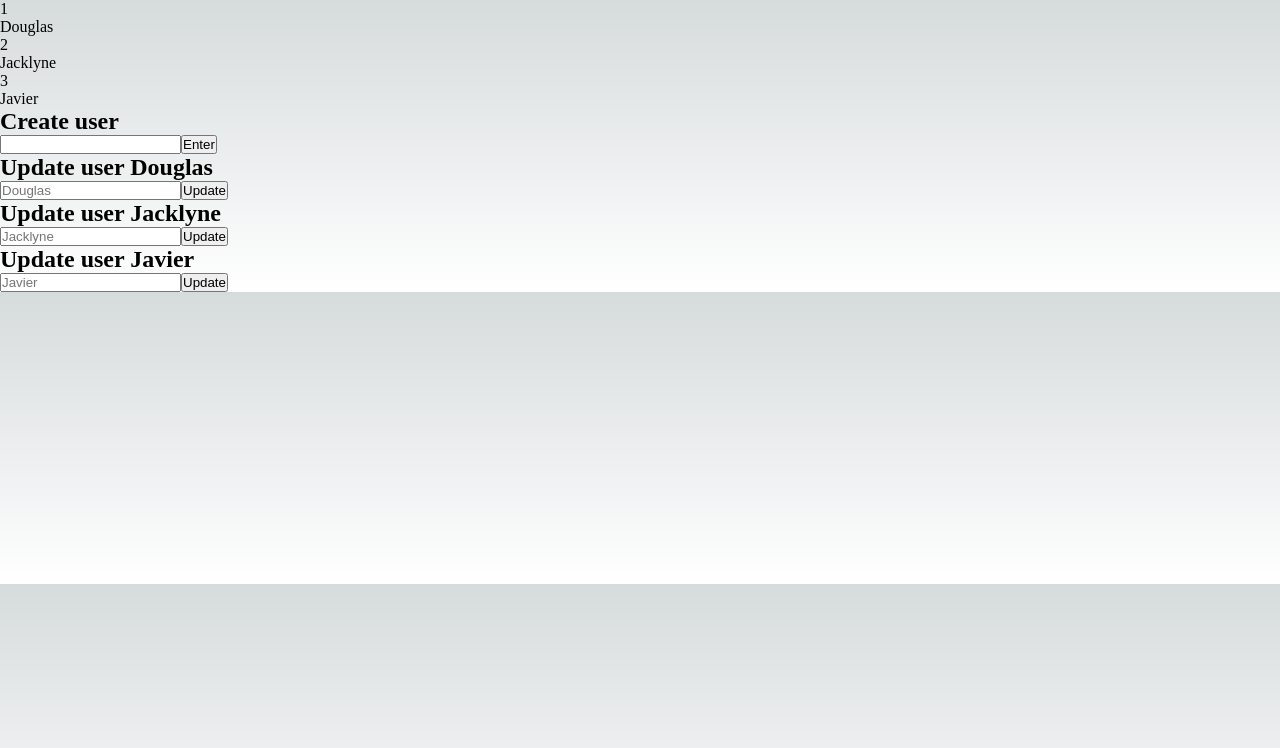
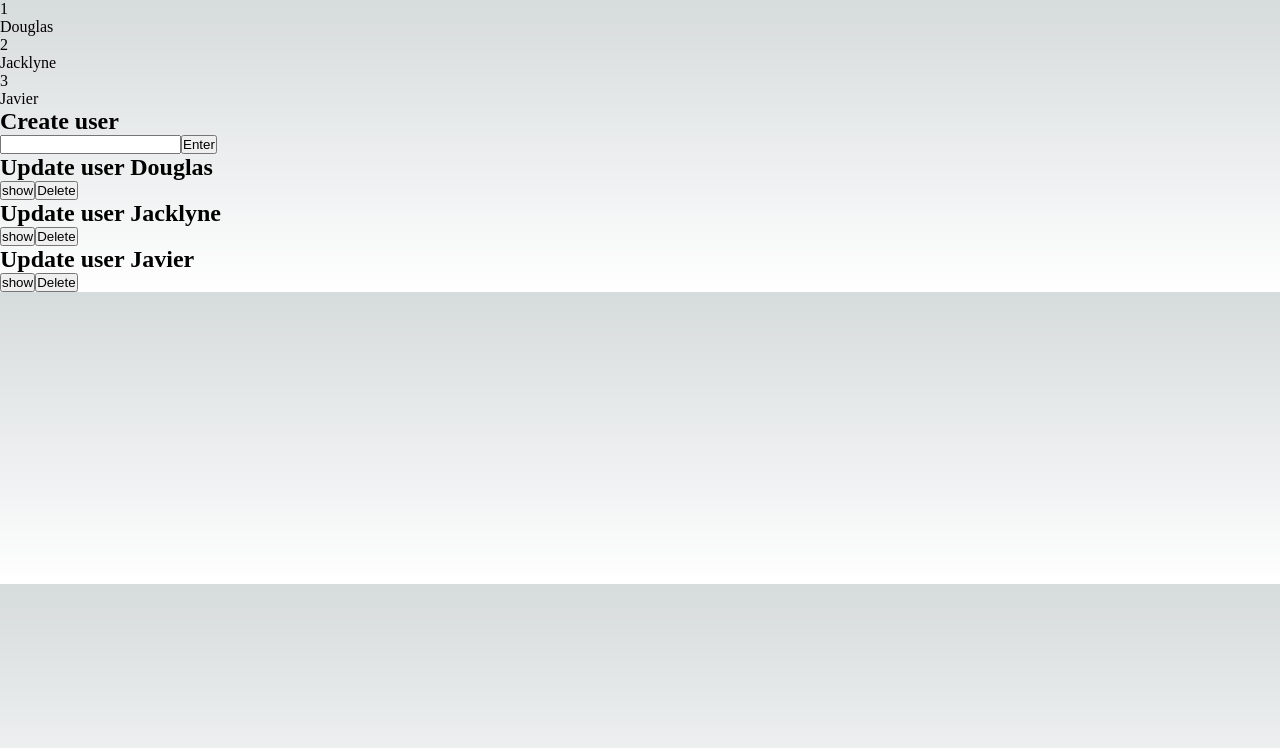
Before and after one commit to TLRKiliann/NextJS14-handler, a Next.js app in the folder my-app/: page /comments in a window 1280 px wide. Shown: the top 748 px of the page. Built offline with nearby package versions, Linux system fonts and the light colour scheme.

Commit message:
CRUD complete

```diff
--- a/my-app/app/comments/page.tsx
+++ b/my-app/app/comments/page.tsx
@@ -1,6 +1,7 @@
 "use client";
 
 import React, {useState, useEffect } from 'react'
+import UpdateComp from '../components/UpdateComp';
 
 type CommentsProps = {
     id: number;
@@ -12,6 +13,8 @@ export default function Comments() {
     const [data, setData] = useState<CommentsProps[]>([])
 
     const [user, setUser] = useState<string>("");
+
+    const [newUser, setNewUser] = useState<string>("");
 
     useEffect(() => {
         const caller = async () => {
@@ -25,14 +28,14 @@ export default function Comments() {
     }, []);
 
     // create new user
-    const handleChange = (event: React.ChangeEvent<HTMLInputElement>) => {
+    const handleChange = (event: React.ChangeEvent<HTMLInputElement>): void => {
         console.log(event?.target.value)
         setUser(event.target.value);
     };
 
     // update (to be improve)
-    const handleUpdateChange = (event: React.ChangeEvent<HTMLInputElement>) => {
-        setUser(event.target.value);
+    const handleUpdateChange = (event: React.ChangeEvent<HTMLInputElement>, id: number): void => {
+        setNewUser(event.target.value)
     };
 
     const handleSubmit = async (event: React.FormEvent<HTMLFormElement>, user: string) => {
@@ -66,6 +69,19 @@ export default function Comments() {
         console.log(updateName);
     }
 
+    const handleDelete = async (id: number) => {
+        const deleteUser = await fetch(`/api/comments/${id}`, {
+            method: "DELETE",
+            body: JSON.stringify({
+                id: id,
+            }),
+            headers: {
+                "Content-Type": "application/json"
+            }
+        });
+        console.log(deleteUser);
+    }
+
     return (
         <>
             {data.map((d: CommentsProps) => (
@@ -84,13 +100,13 @@ export default function Comments() {
             {data.map((u: CommentsProps) => (
                 <form key={u.id} onSubmit={(event) => handleUpdateSubmit(event, u.id)}>
                     <h2>Update user {u.name}</h2>
-                    <input
-                        type="text"
-                        value={user}
-                        onChange={(event) => handleUpdateChange(event)}
-                        placeholder={u.name}
+                    <UpdateComp
+                        id={u.id}
+                        name={u.name}
+                        newUser={newUser}
+                        handleUpdateChange={(event, id) => handleUpdateChange(event, id)}
+                        handleDelete={(id) => handleDelete(id)}
                     />
-                    <button type="submit">Update</button>
                 </form>
             ))}
         </>
```
